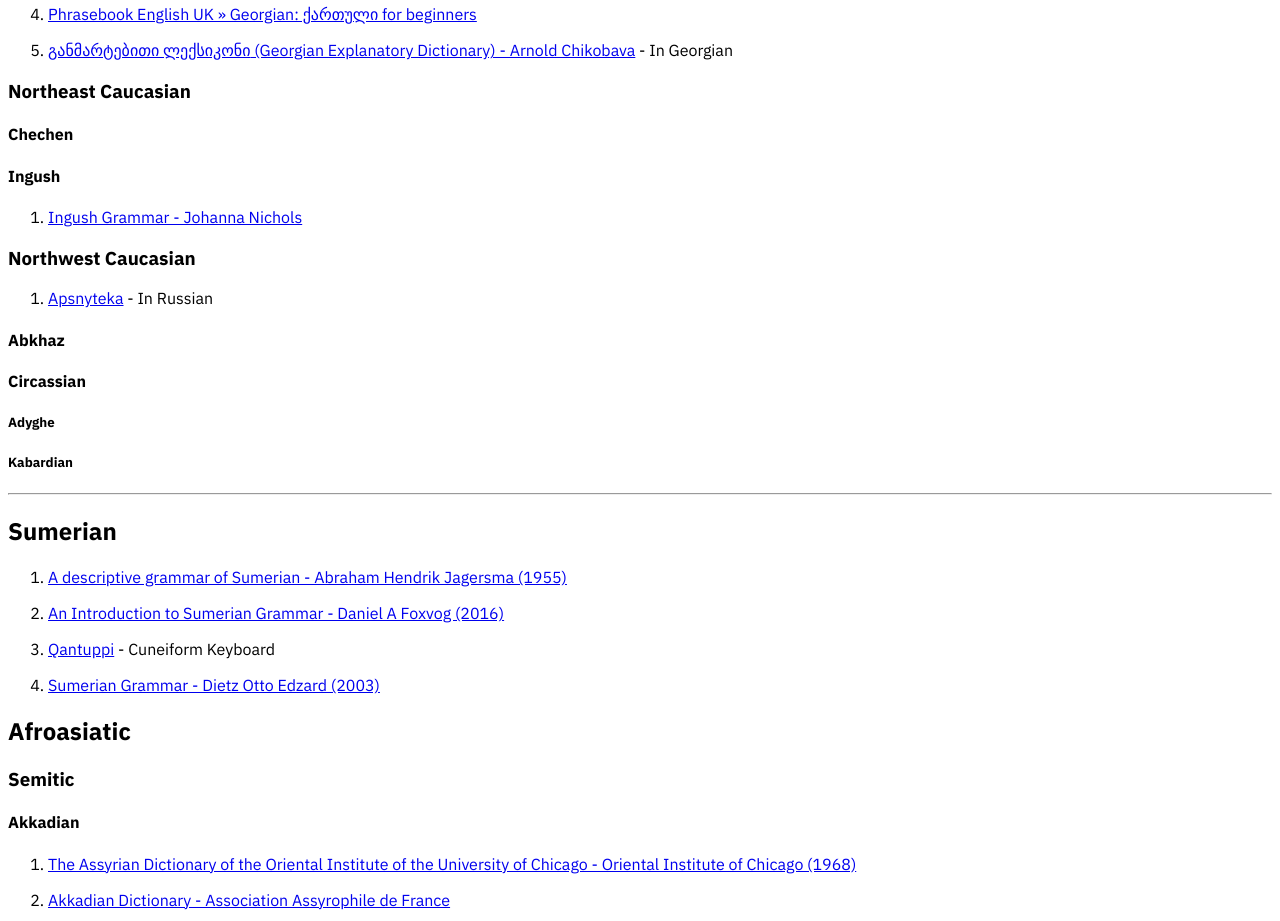
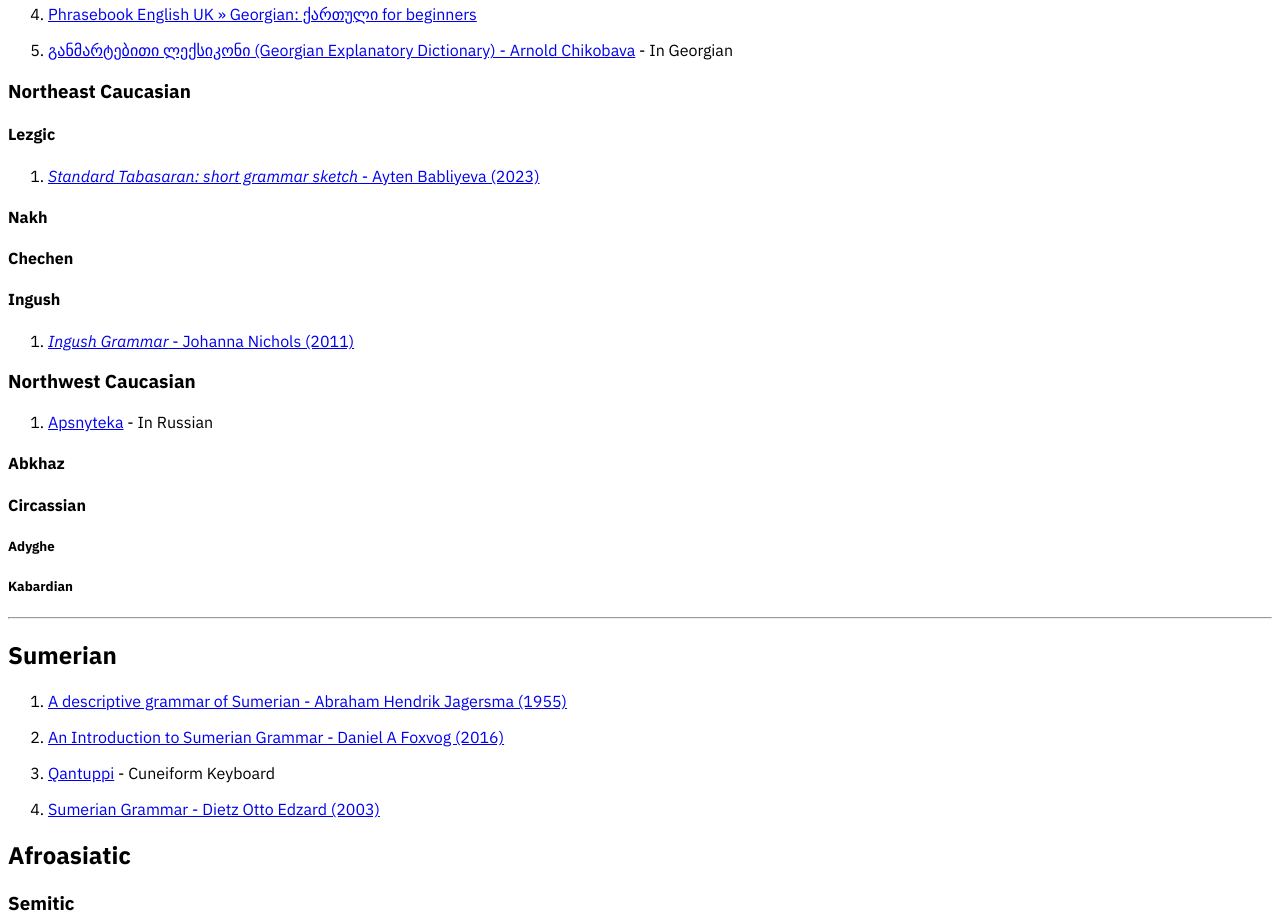
Before and after one commit to Penguin112358/penguin112358.github.io, a plain HTML site: page languageresources.html in a window 1280 px wide. Shown: the part 8260-9181 px from the top of the page. Drawn offline with Linux system fonts and the light colour scheme.

Commit message:
Add language resources for Lezgic and Nakh
Added new language resources for Lezgic and Nakh languages, including links to grammar sketches and dictionaries.

```diff
--- a/languageresources.html
+++ b/languageresources.html
@@ -321,11 +321,16 @@
 				<li><p><a href="https://ena.ge/explanatory-online" target="_blank"><span lang="ka">განმარტებითი ლექსიკონი</span> (Georgian Explanatory Dictionary) - Arnold Chikobava</a> - In Georgian</p></li>
 			</ol>
 		<h3>Northeast Caucasian</h3>
-			<h4>Chechen</h4>
-			<h4>Ingush</h4>
+			<h4>Lezgic</h4>
 				<ol>
-					<li><p><a href="https://escholarship.org/uc/item/3nn7z6w5" target="_blank">Ingush Grammar - Johanna Nichols</a></p></li>
+					<li><p><a href="https://escholarship.org/content/qt7m61j4w5/qt7m61j4w5.pdf" target="_blank"><i>Standard Tabasaran: short grammar sketch</i> - Ayten Babliyeva (2023)</a></p></li>
 				</ol>
+			<h4>Nakh</h4>
+				<h4>Chechen</h4>
+				<h4>Ingush</h4>
+					<ol>
+						<li><p><a href="https://escholarship.org/uc/item/3nn7z6w5" target="_blank"><i>Ingush Grammar</i> - Johanna Nichols (2011)</a></p></li>
+					</ol>
 		<h3>Northwest Caucasian</h3>
 			<ol>
 				<li><p><a href="http://apsnyteka.org/#1" target="_blank">Apsnyteka</a> - In Russian</p></li>
```
